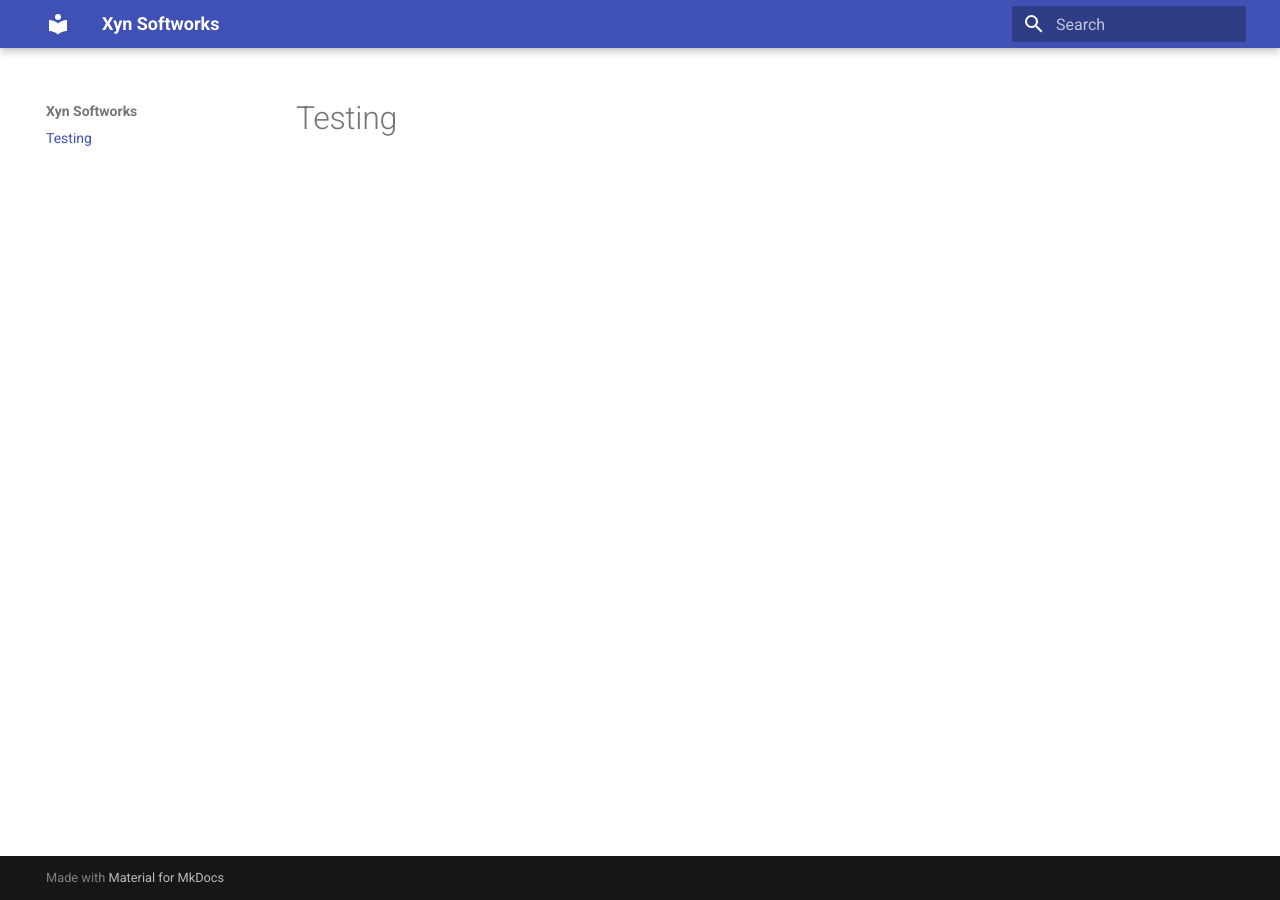
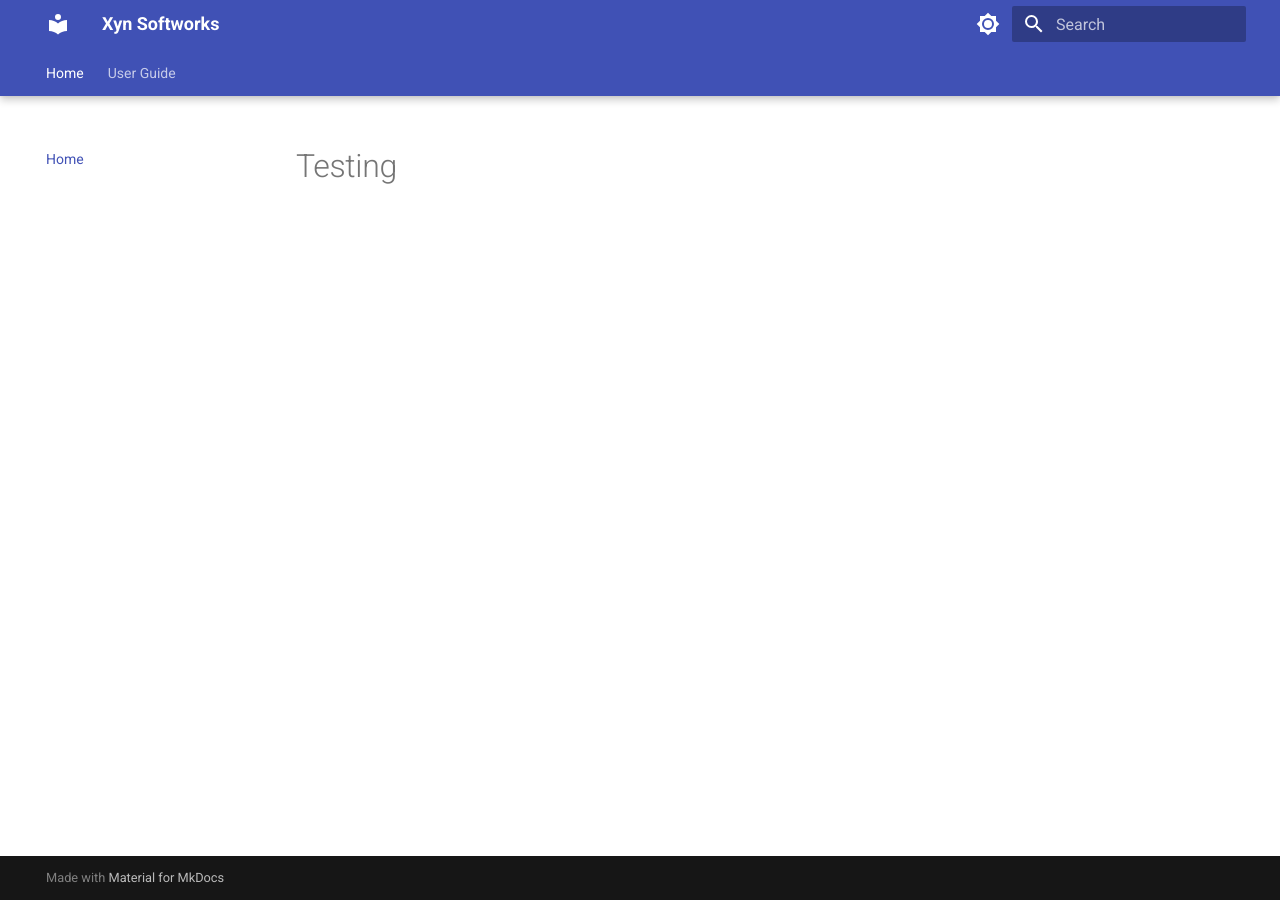
Before and after one commit to XynDev/XynDev.github.io, an MkDocs documentation site: the page built from docs/index.md, in a window 1280 px wide. Built offline with MkDocs 1.6.1 and Material for MkDocs 9.7.7, drawn with Linux system fonts in a browser that asks for light colours.

Commit message:
Added new files

```diff
--- a/mkdocs.yml
+++ b/mkdocs.yml
@@ -3,6 +3,34 @@ site_name: Xyn Softworks
 
 theme:
   name: material
+  features:
+    - navigation.tabs
+    - navigation.tabs.sticky
+    - navigation.sections
+    - navigation.expand
+    - navigation.tracking
+  palette:
+    - media: "(prefers-color-scheme: light)"
+      scheme: default
+      toggle:
+        icon: material/brightness-7
+        name: Switch to dark mode
+
+    - media: "(prefers-color-scheme: dark)"
+      scheme: slate
+      toggle:
+        icon: material/brightness-4
+        name: Switch to light mode
+
+
+
 
 plugins:
   - search
+
+
+
+nav:
+  - Home: 'index.md'
+  - 'User Guide':
+    - 'Experimental': 'sub/experimental.md'
```
Also changed, not shown: docs/sub/experimental.md (added, +1 -0 lines).
